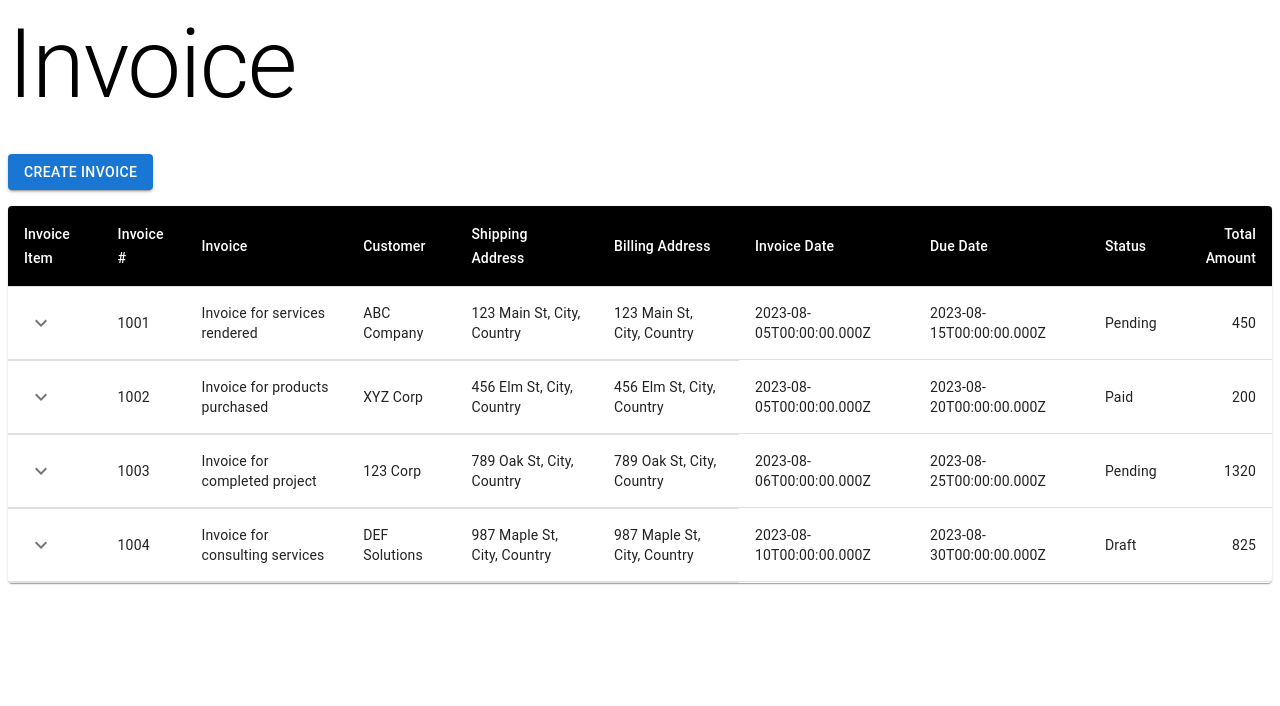
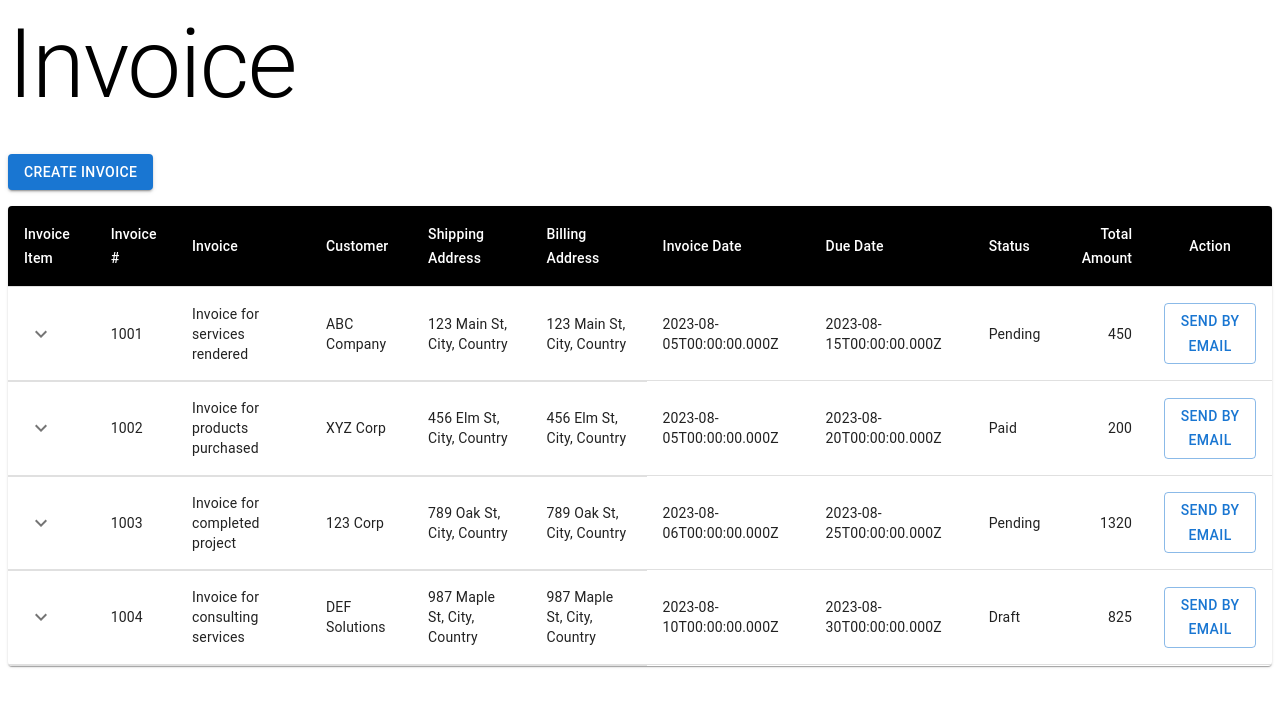
Before and after one commit to maxchu0523/invoicing-app, a React (Vite) app: page /invoice in a window 1280 px wide. Shown: the top 706 px of the page. Built offline with nearby package versions, Linux system fonts and the light colour scheme; data requests are answered from the project's data file.

Commit message:
Implement draft invoice email function

```diff
--- a/src/App.tsx
+++ b/src/App.tsx
@@ -1,9 +1,16 @@
+import { Button } from "@mui/material"
+import { Link } from "react-router-dom"
 
 
 function App() {
 
   return (
     <>
+      <Link to="invoice" relative="path">
+        <Button variant="contained" color="primary">
+          Go to Invoice Page
+        </Button>
+      </Link>
     </>
   )
 }
--- a/src/api.ts
+++ b/src/api.ts
@@ -10,6 +10,14 @@ export async function getInvoices() {
         return (rew);
     });
 
+}
+
+
+export async function getInvoice(invoiceId: number | string) {
+    return axios.get(domain + "invoice/" + invoiceId).then((response) => {
+        let rew: Invoice = response.data;
+        return (rew);
+    });
 
 }
 
--- a/src/components/Invoice/InvoiceControlBar.tsx
+++ b/src/components/Invoice/InvoiceControlBar.tsx
@@ -15,7 +15,7 @@ function InvoiceControlBar() {
         <>
 
             <ButtonWrapper>
-                <Link to="invoice/detail">
+                <Link to="detail" >
                     <Button variant="contained" color="primary">
                         Create Invoice
                     </Button>
--- /dev/null
+++ b/src/components/Invoice/InvoiceEmail.tsx
@@ -0,0 +1,72 @@
+import { useEffect, useState } from 'react';
+import { Invoice } from './IInvoice';
+import { useParams } from 'react-router-dom';
+import { getInvoice } from '../../api';
+import { getInvoiceAmount } from './InvoiceService';
+import { Button } from '@mui/material';
+
+interface InvoiceEmailProps {
+    invoice?: Invoice;
+}
+
+function InvoiceEmail(props: InvoiceEmailProps) {
+    const { id } = useParams();
+    const [invoice, setInvoice] = useState<Invoice>();
+
+    useEffect(() => {
+        if (id !== undefined && props.invoice === undefined) {
+            getInvoice(id).then((res) => {
+                return setInvoice(res);
+            })
+        } else {
+            setInvoice(props.invoice);
+        }
+    }, []);
+
+
+    const composeEmail = () => {
+        if (invoice === undefined) {
+            return '';
+        }
+
+        const emailContent = `Hello ${invoice.customerName},
+
+I hope you’re well. Please see the invoice details:
+
+Invoice Number: ${invoice.invoiceNumber}
+Description: ${invoice.description}
+Billing Address: ${invoice.billingAddress}
+Notes: ${invoice.notes || 'N/A'}
+Shipping Address: ${invoice.shippingAddress || 'N/A'}
+Invoice Date: ${invoice.invoiceDate.toString()}
+Due Date: ${invoice.dueDate.toString()}
+
+Invoice Items:
+${invoice.invoiceItems.map((item) => `${item.description}: ${item.quantity} x ${item.rate} = ${item.quantity * item.rate}`).join('\n')}
+
+Total Amount: ${getInvoiceAmount(invoice)}
+
+If you have any questions, please feel free to reach out to us.
+
+Kind regards,
+Max`;
+
+        return emailContent;
+    };
+
+    const handleComposeEmail = () => {
+        const emailContent = composeEmail();
+        const subject = encodeURIComponent(`Invoice ${invoice?.invoiceNumber}`);
+        window.location.href = `mailto:${invoice?.billingAddress}?subject=${subject}&body=${encodeURIComponent(emailContent)}`;
+    };
+
+    return (
+        <Button variant="outlined" color="primary" onClick={() => {
+            handleComposeEmail();
+        }}>
+            Send by Email
+        </Button>
+    );
+};
+
+export default InvoiceEmail;
--- a/src/components/Invoice/InvoiceItemTable.tsx
+++ b/src/components/Invoice/InvoiceItemTable.tsx
@@ -128,7 +128,7 @@ function InvoiceItemTable(props: InvoiceItemTableProps) {
                                 <StyledTableCell align="right">Rate / Cost ($)</StyledTableCell>
                                 <StyledTableCell align="right">Amount</StyledTableCell>
                                 {
-                                    props.setInvoiceItems !== undefined ? <StyledTableCell align="right">Action</StyledTableCell> : <></>
+                                    props.setInvoiceItems !== undefined ? <StyledTableCell align="center">Action</StyledTableCell> : <></>
                                 }
 
 
@@ -144,7 +144,7 @@ function InvoiceItemTable(props: InvoiceItemTableProps) {
                                     <TableCell align="right">{invoiceItem.quantity * invoiceItem.rate}</TableCell>
                                     {
                                         props.setInvoiceItems !== undefined ?
-                                            <TableCell align="right">
+                                            <TableCell align="center">
                                                 <Button variant="contained" color="primary" onClick={() => {
                                                     deleteInvoiceItem(invoiceItem.id);
                                                 }}>
--- a/src/components/Invoice/InvoiceTable.tsx
+++ b/src/components/Invoice/InvoiceTable.tsx
@@ -16,6 +16,7 @@ import { useEffect, useState } from 'react';
 import { Invoice } from './IInvoice';
 import InvoiceItemTable from './InvoiceItemTable';
 import { getInvoiceAmount } from './InvoiceService';
+import InvoiceEmail from './InvoiceEmail';
 
 
 function Row(props: { invoice: Invoice }) {
@@ -45,6 +46,7 @@ function Row(props: { invoice: Invoice }) {
                 <TableCell align="left">{invoice.dueDate.toString()}</TableCell>
                 <TableCell align="left">{invoice.status}</TableCell>
                 <TableCell align="right">{getInvoiceAmount(invoice)}</TableCell>
+                <TableCell align="center"><InvoiceEmail invoice={invoice}></InvoiceEmail></TableCell>
             </TableRow>
             <TableRow>
                 {/* Invoice Item Collapse */}
@@ -79,7 +81,6 @@ function InvoiceTable() {
 
     useEffect(() => {
         getInvoices().then((res) => {
-            debugger;
             return setInvoices(res);
         })
     }, []);
@@ -101,6 +102,7 @@ function InvoiceTable() {
                         <StyledTableCell align="left">Due Date</StyledTableCell>
                         <StyledTableCell align="left">Status</StyledTableCell>
                         <StyledTableCell align="right">Total Amount</StyledTableCell>
+                        <StyledTableCell align="center">Action</StyledTableCell>
                     </TableRow>
                 </TableHead>
                 {/* Table Row */}
```
Also changed, not shown: src/main.tsx (+6 -3 lines).
